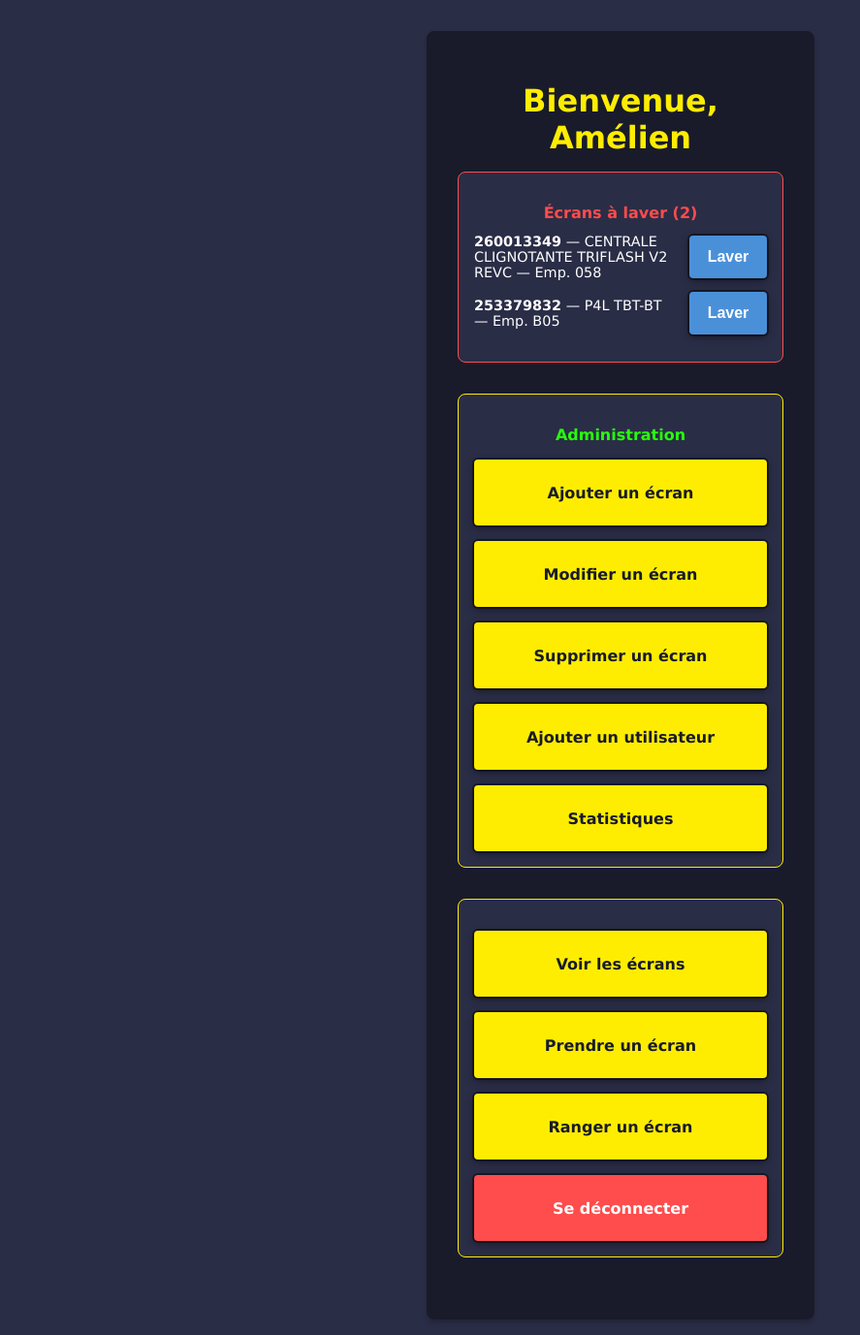
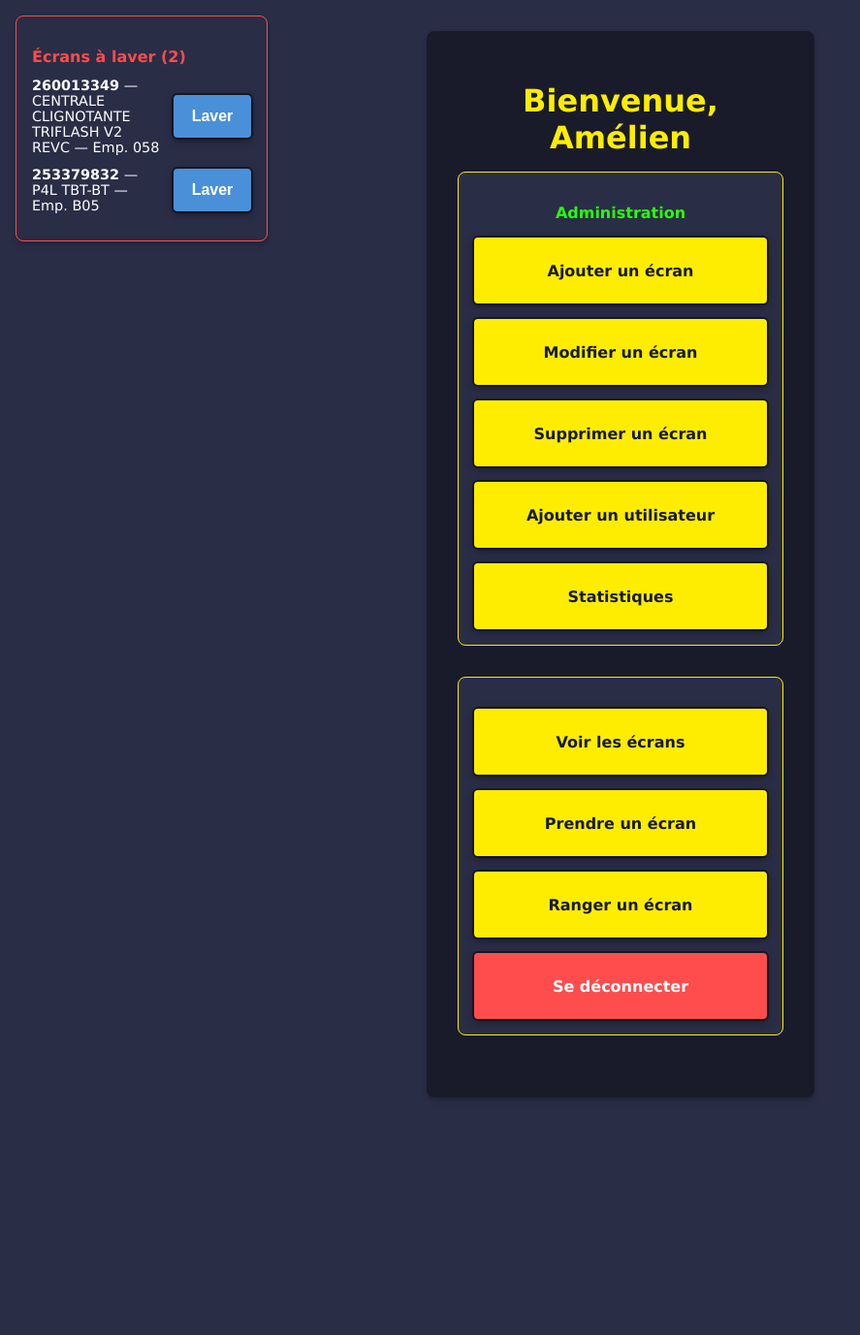
Before and after one commit to AmelienLS/RPI_LocalWebServer, a Flask app: page /index in a window 1280 px wide. Shown: the whole page at 97% size, without its empty margins (0-887 px from the left). After the commit the page ends 1133 px from the top, so only its background shows below. Run offline with Flask 3, Linux system fonts and the light colour scheme; a user stored in the database is signed in; data comes from the database, SQL or seed files in the repository.

Commit message:
fix(ui): move washing section outside main container on index page

```diff
--- a/Styles/index.css
+++ b/Styles/index.css
@@ -2,6 +2,7 @@
 
 body {
     overflow-y: auto;
+    position: relative; /* Contient les éléments positionnés en absolu (laver-actions) */
 }
 
 .form-container {
@@ -51,11 +52,18 @@ body {
 }
 
 .laver-actions {
-    margin-bottom: 2rem;
+    position: absolute;
+    top: 1rem;
+    left: 1rem;
+    width: 260px;
+    max-height: calc(100vh - 2rem);
+    overflow-y: auto;
     border: 1px solid #FF4C4C;
     padding: 1rem;
     border-radius: 8px;
     background-color: #2A2D46;
+    box-shadow: 0 4px 6px rgba(0, 0, 0, 0.2);
+    box-sizing: border-box;
 }
 
 .laver-actions p {
--- a/Templates/index.html
+++ b/Templates/index.html
@@ -9,10 +9,6 @@
     <title>Accueil</title>
 </head>
 <body>
-    <!--Page d'accueil affichant les actions disponibles selon le rôle -->
-    <div class="form-container">
-        <h1>Bienvenue, {{ prenom }}</h1>
-
     {% if a_laver %}
     <div class="laver-actions">
         <p>Écrans à laver ({{ a_laver | length }})</p>
@@ -29,6 +25,10 @@
         {% endfor %}
     </div>
     {% endif %}
+
+    <!--Page d'accueil affichant les actions disponibles selon le rôle -->
+    <div class="form-container">
+        <h1>Bienvenue, {{ prenom }}</h1>
 
         {% if admin %}
             <div class="admin-actions">
```
Also changed, not shown: CHANGELOG.md. Lines whose indentation alone changed are shown as unchanged.
